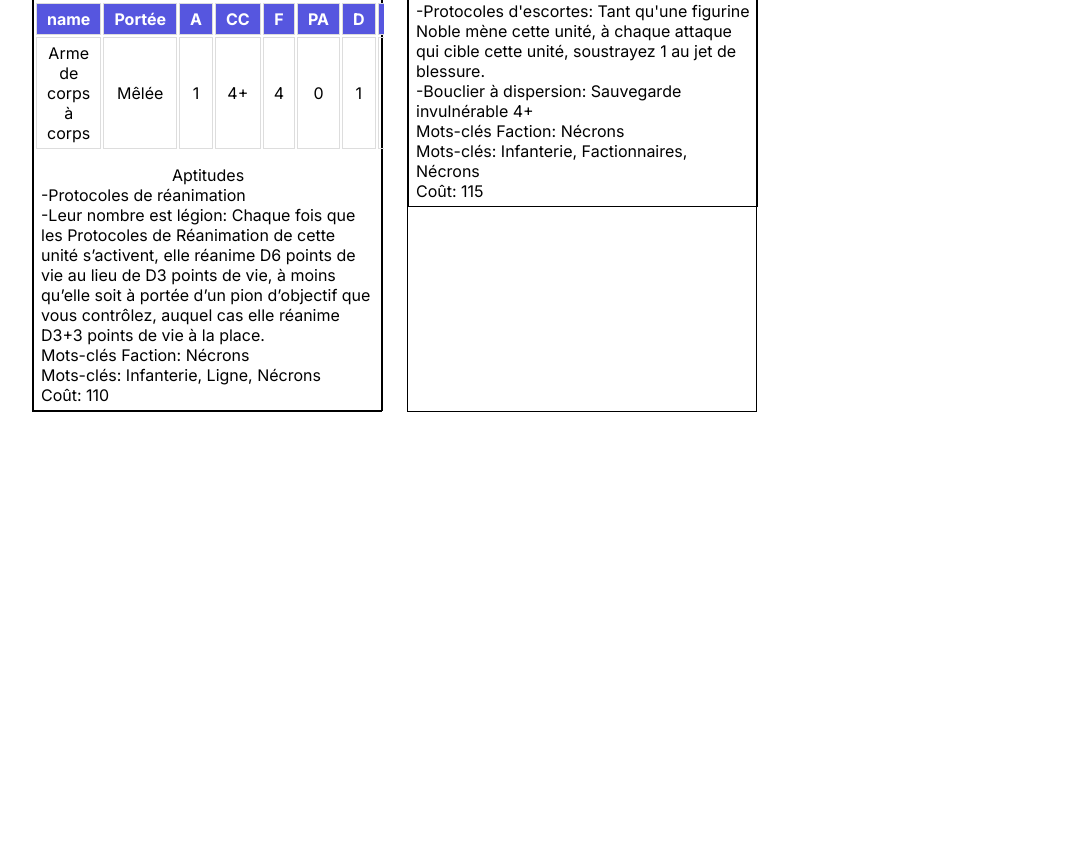
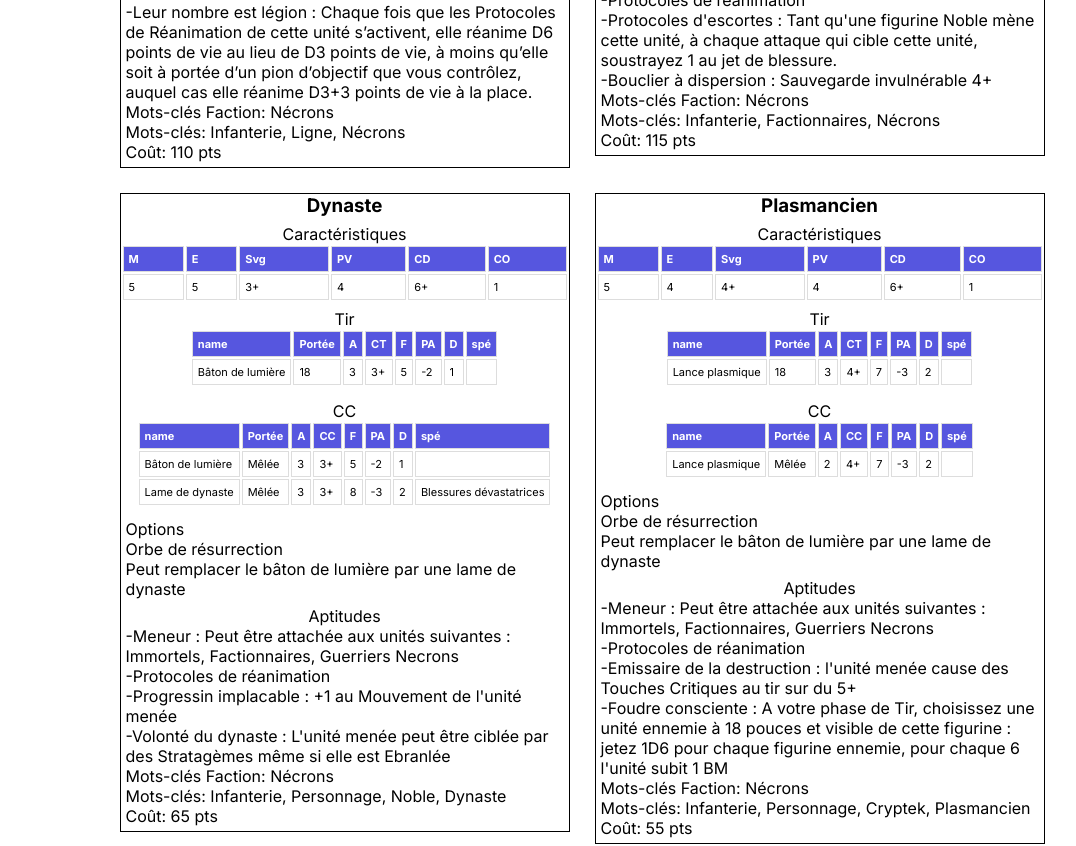
Before and after one commit to JulienBrancourt/warhammer-next, a Next.js app: page / in a window 1280 px wide. Shown: the part 440-1286 px from the top of the page, without its empty margins (58-1134 px from the left). Before the commit the page ends 872 px from the top, so only its background shows below. Built offline with nearby package versions, Linux system fonts and the light colour scheme.

Commit message:
maj json

```diff
--- a/src/app/globals.css
+++ b/src/app/globals.css
@@ -20,7 +20,15 @@ h2{
   padding: 0 14px;
   margin: 0 auto;
   display: grid;
-  grid-template-columns: repeat(auto-fill, 350px);
+  grid-template-columns: repeat(auto-fill, 450px);
   justify-content: center;
   gap: 25px;
 }
+
+@media screen and (max-width: 550px) {
+  .unit-list {
+  grid-template-columns: repeat(auto-fill, 350px);
+
+}
+
+}
--- a/src/app/page.js
+++ b/src/app/page.js
@@ -12,7 +12,7 @@ const Home = () => {
         <h2>Datasheets</h2>
         <ul className="unit-list">
           {dataUnits.map((unit, id) => (
-          <li key={id} className="unit-card">
+          <li key={id} className="unit-cartes">
               <Card unit={unit} />
           </li>
         ))}
--- a/src/components/Card/Card.css
+++ b/src/components/Card/Card.css
@@ -1,9 +1,12 @@
+body {
+    align-items: flex-start;
+  }
+
 h3 {
     margin-bottom: 7px;
-    padding-top: 5px;
 }
 .unit-card {
-    width: 350px;
+    width: 450px;
     border: 1px solid black;
     display: flex;
     flex-direction: column;
@@ -14,7 +17,7 @@ h3 {
 }
 
 .table-container {
-    max-width: 350px;
+    max-width: 450px;
     overflow-x: scroll;
     margin: 7px auto;
 }
@@ -24,11 +27,12 @@ thead tr {
     background-color: rgb(86, 86, 223);
     color: #fff;
     text-align: left;
+    font-size: 11px;
 }
 
 th, td {
-    padding: 5px 10px;
-    text-align: center;
+    padding: 5px 5px;
+    font-size: 11px;
 }
 
 tbody tr, td, th {
@@ -40,7 +44,7 @@ ul {
 }
 
 .zone-text {
-    padding: 0 7px 5px;
+    padding: 5px;
 }
 .aptitudes {
     text-align: center;
@@ -48,18 +52,12 @@ ul {
 }
 
 @media screen and (max-width: 550px) {
-  body {
-    align-items: flex-start;
-  }
-  thead tr {
-    background-color: rgb(86, 86, 223);
-    color: #fff;
-    text-align: left;
-    font-size: 11px;
-  }
-  th, td {
-    padding: 5px 5px;
-    font-size: 11px;
+    .unit-card {
+    width: 350px;
+}
+
+.table-container {
+    max-width: 350px;
 }
 
 }
--- a/src/components/Card/Card.js
+++ b/src/components/Card/Card.js
@@ -76,12 +76,26 @@ const Card = ({ unit }) => {
       ) : (
         <p>Aucune arme de tir.</p>
       )}
+
       <div className='zone-text'>
+
+        {unit.options.length > 0 ? (
+          <div>
+            <p>Options</p>
+            <ul>
+              {unit.options.map((key) => (
+                <li key={key}>{key}</li>
+              ))}
+            </ul>
+          </div>
+        ) : ("")
+        }
+
         <p className='aptitudes'>Aptitudes</p>
         <ul>
           {Object.entries(unit.aptitudes).map(([key, value]) => (
             value.length > 1 ? (
-              <li key={key}>-{`${key}: ${value}`}</li>
+              <li key={key}>-{`${key} : ${value}`}</li>
             ) : (
               <li key={key}>-{key}</li>
             )
@@ -90,7 +104,7 @@ const Card = ({ unit }) => {
 
         <p>Mots-clés Faction: {unit.motclesfaction.join(', ')}</p>
         <p>Mots-clés: {unit.motscles.join(', ')}</p>
-        <p>Coût: {unit.cout}</p>
+        <p>Coût: {unit.cout} pts</p>
         </div>
       </div>
   )
--- a/src/data/unitsData.json
+++ b/src/data/unitsData.json
@@ -43,6 +43,7 @@
                 "D": "1",
                 "spé": []
             }],
+        "options":[],
         "aptitudes":
             {
                 "Protocoles de réanimation": "",
@@ -85,6 +86,9 @@
                 "D": "2",
                 "spé": ["Blessures dévastatrices"]
             }],
+        "options":
+            ["Toutes les figurines de cette unité peuvent chacune remplacer leur fauchard remplacé par 1 épée d’hyperphase et 1 bouclier à dispersion."],
+
         "aptitudes":
             {
                 "Protocoles de réanimation": "",
@@ -94,5 +98,263 @@
         "motclesfaction": ["Nécrons"],
         "motscles": ["Infanterie", "Factionnaires", "Nécrons"],
         "cout": "115"
+    },
+    {
+        "id": 3,
+        "name": "Dynaste",
+        "carac": {
+            "M": "5",
+            "E": "5",
+            "Svg": "3+",
+            "PV": "4",
+            "CD": "6+",
+            "CO": "1"
+        },
+        "tir":
+            [{
+                "name":"Bâton de lumière",
+                "Portée": "18",
+                "A": "3",
+                "CT": "3+",
+                "F": "5",
+                "PA": "-2",
+                "D": "1",
+                "spé": []
+            }],
+        "melee":
+            [{
+                "name":"Bâton de lumière",
+                "Portée": "Mêlée",
+                "A": "3",
+                "CC": "3+",
+                "F": "5",
+                "PA": "-2",
+                "D": "1",
+                "spé": []
+            },
+            {
+                "name":"Lame de dynaste",
+                "Portée": "Mêlée",
+                "A": "3",
+                "CC": "3+",
+                "F": "8",
+                "PA": "-3",
+                "D": "2",
+                "spé": ["Blessures dévastatrices"]
+            }],
+        "options":
+            ["Orbe de résurrection","Peut remplacer le bâton de lumière par une lame de dynaste"],
+        "aptitudes":
+            {
+                "Meneur": "Peut être attachée aux unités suivantes : Immortels, Factionnaires, Guerriers Necrons",
+                "Protocoles de réanimation": "",
+                "Progressin implacable": "+1 au Mouvement de l'unité menée",
+                "Volonté du dynaste": "L'unité menée peut être ciblée par des Stratagèmes même si elle est Ebranlée"
+            },
+        "motclesfaction": ["Nécrons"],
+        "motscles": ["Infanterie", "Personnage", "Noble", "Dynaste"],
+        "cout": "65"
+    },
+    {
+        "id": 4,
+        "name": "Plasmancien",
+        "carac": {
+            "M": "5",
+            "E": "4",
+            "Svg": "4+",
+            "PV": "4",
+            "CD": "6+",
+            "CO": "1"
+        },
+        "tir":
+            [{
+                "name":"Lance plasmique",
+                "Portée": "18",
+                "A": "3",
+                "CT": "4+",
+                "F": "7",
+                "PA": "-3",
+                "D": "2",
+                "spé": []
+            }],
+        "melee":
+            [{
+                "name":"Lance plasmique",
+                "Portée": "Mêlée",
+                "A": "2",
+                "CC": "4+",
+                "F": "7",
+                "PA": "-3",
+                "D": "2",
+                "spé": []
+            }],
+        "options":
+            ["Orbe de résurrection","Peut remplacer le bâton de lumière par une lame de dynaste"],
+        "aptitudes":
+            {
+                "Meneur": "Peut être attachée aux unités suivantes : Immortels, Factionnaires, Guerriers Necrons",
+                "Protocoles de réanimation": "",
+                "Emissaire de la destruction": "l'unité menée cause des Touches Critiques au tir sur du 5+",
+                "Foudre consciente": "A votre phase de Tir, choisissez une unité ennemie à 18 pouces et visible de cette figurine : jetez 1D6 pour chaque figurine ennemie, pour chaque 6 l'unité subit 1 BM"
+            },
+        "motclesfaction": ["Nécrons"],
+        "motscles": ["Infanterie", "Personnage", "Cryptek", "Plasmancien"],
+        "cout": "55"
+    },
+    {
+        "id": 5,
+        "name": "Seigneur Skorpekh",
+        "carac": {
+            "M": "7",
+            "E": "7",
+            "Svg": "3+",
+            "PV": "6",
+            "CD": "6+",
+            "CO": "2"
+        },
+        "tir":
+            [{
+                "name":"Annihilateur d'hostiles",
+                "Portée": "18",
+                "A": "2",
+                "CT": "2+",
+                "F": "6",
+                "PA": "-1",
+                "D": "1",
+                "spé": ["Tir rapide 2"]
+            }],
+        "melee":
+            [{
+                "name":"Griffe de dépeçage",
+                "Portée": "Mêlée",
+                "A": "8",
+                "CC": "2+",
+                "F": "6",
+                "PA": "-1",
+                "D": "1",
+                "spé": []
+            },
+            {
+                "name":"Moissonneur d'hyperphase",
+                "Portée": "Mêlée",
+                "A": "4",
+                "CC": "2+",
+                "F": "10",
+                "PA": "-3",
+                "D": "3",
+                "spé": []
+            }],
+        "options":
+            [],
+        "aptitudes":
+            {
+                "Meneur": "Peut être attachée à l'unité suivante : Destroyers Skorpekh",
+                "Protocoles de réanimation": "",
+                "Unis dans la destruction": "les armes de mêlée de l'unité menée ont Touches Fatales",
+                "Moisson écarlate": "A chaque fois que cette figurine fait un mouvement de charge, choisissez une unité ennemie à Portée d'Engagement et jetez 1D6 : sur 2-5 l'ennemie subit D3 BM, sur 6 elle subit D3+3 BM",
+                "Sauvegarde Invulnérable": "4+"
+            },
+        "motclesfaction": ["Nécrons"],
+        "motscles": ["Infanterie", "Personnage", "Seigneur Skorpekh"],
+        "cout": "100"
+    },
+    {
+        "id": 6,
+        "name": "Guerriers Nécrons (20)",
+        "carac": {
+            "M": "5",
+            "E": "4",
+            "Svg": "4+",
+            "PV": "1",
+            "CD": "7+",
+            "CO": "2"
+        },
+        "tir":
+            [{
+                "name":"Ecorcheur Gauss",
+                "Portée": "24",
+                "A": "1",
+                "CT": "4+",
+                "F": "4",
+                "PA": "0",
+                "D": "1",
+                "spé": ["Touches fatales ", "/ Tir rapide 1"]
+            },
+            {
+                "name":"Faucheuse Gauss",
+                "Portée": "12",
+                "A": "2",
+                "CT": "4+",
+                "F": "5",
+                "PA": "-1",
+                "D": "1",
+                "spé": ["Touches fatales"]
+            }],
+        "melee":
+            [{
+                "name":"Arme de corps à corps",
+                "Portée": "Mêlée",
+                "A": "1",
+                "CC": "4+",
+                "F": "4",
+                "PA": "0",
+                "D": "1",
+                "spé": []
+            }],
+        "options":[],
+        "aptitudes":
+            {
+                "Protocoles de réanimation": "",
+                "Leur nombre est légion": "Chaque fois que les Protocoles de Réanimation de cette unité s’activent, elle réanime D6 points de vie au lieu de D3 points de vie, à moins qu’elle soit à portée d’un pion d’objectif que vous contrôlez, auquel cas elle réanime D3+3 points de vie à la place."
+            },
+        "motclesfaction": ["Nécrons"],
+        "motscles": ["Infanterie", "Ligne", "Nécrons"],
+        "cout": "220"
+    },
+    {
+        "id": 7,
+        "name": "Cryptoserfs",
+        "carac": {
+            "M": "5",
+            "E": "4",
+            "Svg": "3+",
+            "PV": "2",
+            "CD": "8+",
+            "CO": "1"
+        },
+        "tir":
+            [{
+                "name":"Oeil destructeur",
+                "Portée": "6",
+                "A": "2",
+                "CT": "4+",
+                "F": "5",
+                "PA": "-1",
+                "D": "1",
+                "spé": ["Touches fatales ", "/ Tir rapide 1"]
+            }],
+        "melee":
+            [{
+                "name":"Faux corporelles",
+                "Portée": "Mêlée",
+                "A": "4",
+                "CC": "4+",
+                "F": "5",
+                "PA": "-1",
+                "D": "1",
+                "spé": []
+            }],
+        "options":[],
+        "aptitudes":
+            {
+                "Protocoles de réanimation": "",
+                "Insensible à la douleur": "4+",
+                "Créature subalterne": "Tant que cette unité est dans la même unité qu'une figurine Cryptek, cette figurine Cryptek a l'aptitude Insensible à la douleur 4+",
+                "Vigueur systémique": "Chaque fois qu’une figurine de cette unité est détruite par une attaque de mêlée, si la figurine n’a pas combattu à cette phase, jetez 1D6 : sur 3+, ne la retirez pas du jeu. La figurine détruite peut combattre après que l’unité de la figurine attaquante a résolu ses attaques, puis elle est retirée du jeu",
+                "Suite Cryptek": "Au début de l’étape Déclarer les Formations de Bataille, cette unité peut rejoindre 1 autre unité de votre armée qui est menée par une figurine Infanterie Cryptek (une unité ne peut pas avoir plus de 1 unité Cryptoserfs l’ayant rejointe). En ce cas, jusqu’à la fin de la bataille, toutes les figurines de cette unité comptent comme faisant partie de l’unité de Gardes du Corps, et l’Effectif Initial de l’unité de Gardes du Corps est augmenté en conséquence"
+            },
+        "motclesfaction": ["Nécrons"],
+        "motscles": ["Infanterie", "Cryptoserfs"],
+        "cout": "60"
     }
 ]
```
